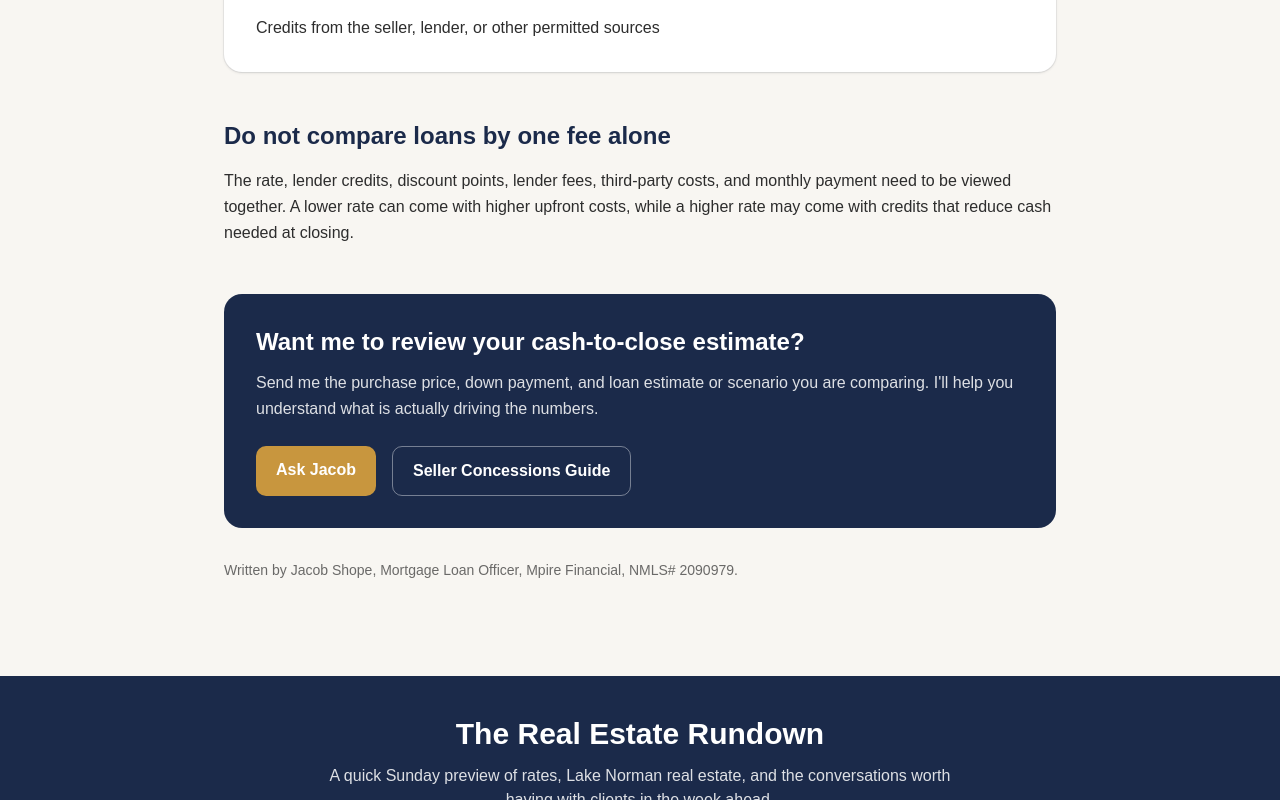
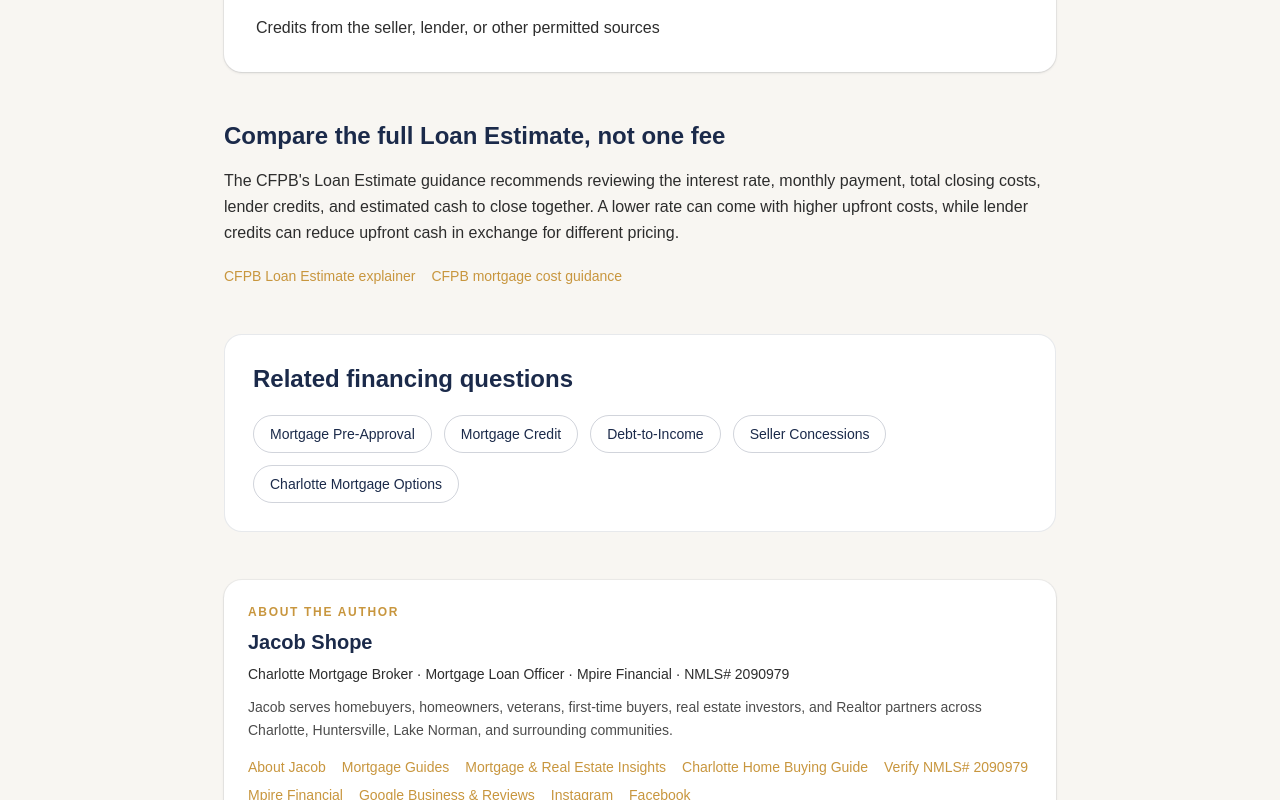
Before and after one commit to JLshope12/jacob-shope-mortgage, a Next.js app: page /mortgage-closing-costs-charlotte in a window 1280 px wide. Shown: the part 800-1600 px from the top of the page. Built offline with nearby package versions, Linux system fonts and the light colour scheme.

Commit message:
Strengthen closing costs page with CFPB sources and qualification links

```diff
--- a/app/mortgage-closing-costs-charlotte/page.tsx
+++ b/app/mortgage-closing-costs-charlotte/page.tsx
@@ -1,57 +1,93 @@
 import Link from "next/link";
+import { AuthorBox } from "@/components/seo/AuthorBox";
+
+const origin = "https://jacobshopemortgage.com";
+const pageUrl = `${origin}/mortgage-closing-costs-charlotte`;
+const CFPB_LOAN_ESTIMATE = "https://www.consumerfinance.gov/owning-a-home/loan-estimate/";
+const CFPB_MORTGAGE_COSTS = "https://www.consumerfinance.gov/ask-cfpb/what-costs-come-with-taking-out-a-mortgage-en-153/";
 
 export const metadata = {
   title: "Mortgage Closing Costs Charlotte NC | Jacob Shope",
   description:
     "Charlotte mortgage closing-cost guidance from Jacob Shope. Learn what can make up cash to close, how lender costs differ from prepaids, and what to compare before closing.",
   alternates: { canonical: "/mortgage-closing-costs-charlotte" },
+  authors: [{ name: "Jacob Shope", url: "/about" }],
+};
+
+const schema = {
+  "@context": "https://schema.org",
+  "@graph": [
+    {
+      "@type": "Article",
+      "@id": `${pageUrl}#article`,
+      headline: "Mortgage Closing Costs in Charlotte, NC",
+      author: { "@id": `${origin}/#jacob-shope` },
+      publisher: { "@id": `${origin}/#mpire-financial` },
+      mainEntityOfPage: { "@id": `${pageUrl}#webpage` },
+      dateModified: "2026-09-08",
+      citation: [CFPB_LOAN_ESTIMATE, CFPB_MORTGAGE_COSTS],
+    },
+    {
+      "@type": "WebPage",
+      "@id": `${pageUrl}#webpage`,
+      url: pageUrl,
+      name: "Mortgage Closing Costs in Charlotte, NC",
+      author: { "@id": `${origin}/#jacob-shope` },
+      isPartOf: { "@id": `${origin}/#website` },
+      about: [
+        { "@type": "Thing", name: "Mortgage closing costs" },
+        { "@type": "Thing", name: "Cash to close" },
+        { "@type": "Place", name: "Charlotte, North Carolina" },
+        { "@type": "Place", name: "Lake Norman, North Carolina" },
+      ],
+    },
+  ],
 };
 
 export default function MortgageClosingCostsCharlottePage() {
   return (
     <div className="bg-offwhite">
+      <script type="application/ld+json" dangerouslySetInnerHTML={{ __html: JSON.stringify(schema) }} />
       <section className="mx-auto max-w-4xl px-4 py-16 md:px-6 md:py-24 lg:px-8">
         <p className="font-semibold text-gold">Mortgage guidance from Jacob Shope</p>
-        <h1 className="mt-3 text-4xl font-bold tracking-tight text-navy md:text-5xl">
-          Mortgage Closing Costs in Charlotte, NC
-        </h1>
-        <p className="mt-6 text-lg leading-relaxed text-charcoal">
-          Buyers often use “closing costs” to describe every dollar due at closing, but cash to close can include several different categories. Understanding the difference helps you compare loan estimates and plan ahead.
-        </p>
-        <p className="mt-4 text-charcoal">
-          I&apos;m Jacob Shope, a Charlotte mortgage broker and Mortgage Loan Officer with Mpire Financial, NMLS# 2090979. I help buyers understand the full cash-to-close picture before they commit to a loan structure.
-        </p>
+        <h1 className="mt-3 text-4xl font-bold tracking-tight text-navy md:text-5xl">Mortgage Closing Costs in Charlotte, NC</h1>
+        <p className="mt-6 text-lg leading-relaxed text-charcoal">Buyers often use “closing costs” to describe every dollar due at closing, but cash to close can include several different categories. Understanding the difference helps you compare Loan Estimates and plan ahead.</p>
+        <p className="mt-4 text-charcoal">I&apos;m Jacob Shope, a Charlotte mortgage broker and Mortgage Loan Officer with Mpire Financial, NMLS# 2090979. I help buyers understand the full cash-to-close picture before they commit to a loan structure.</p>
 
         <section className="mt-12 rounded-2xl bg-white p-8 shadow-sm ring-1 ring-navy/5">
           <h2 className="text-2xl font-bold text-navy">What can make up cash to close?</h2>
           <ul className="mt-5 space-y-3 text-charcoal">
-            <li>Down payment</li>
-            <li>Lender and third-party closing costs</li>
-            <li>Title, attorney, appraisal, and recording-related charges</li>
-            <li>Prepaid interest</li>
-            <li>Homeowners insurance</li>
-            <li>Initial escrow deposits for taxes and insurance</li>
-            <li>Credits from the seller, lender, or other permitted sources</li>
+            <li>Down payment</li><li>Lender and third-party closing costs</li><li>Title, attorney, appraisal, and recording-related charges</li><li>Prepaid interest</li><li>Homeowners insurance</li><li>Initial escrow deposits for taxes and insurance</li><li>Credits from the seller, lender, or other permitted sources</li>
           </ul>
         </section>
 
         <section className="mt-12">
-          <h2 className="text-2xl font-bold text-navy">Do not compare loans by one fee alone</h2>
-          <p className="mt-4 leading-relaxed text-charcoal">
-            The rate, lender credits, discount points, lender fees, third-party costs, and monthly payment need to be viewed together. A lower rate can come with higher upfront costs, while a higher rate may come with credits that reduce cash needed at closing.
-          </p>
+          <h2 className="text-2xl font-bold text-navy">Compare the full Loan Estimate, not one fee</h2>
+          <p className="mt-4 leading-relaxed text-charcoal">The CFPB&apos;s Loan Estimate guidance recommends reviewing the interest rate, monthly payment, total closing costs, lender credits, and estimated cash to close together. A lower rate can come with higher upfront costs, while lender credits can reduce upfront cash in exchange for different pricing.</p>
+          <div className="mt-5 flex flex-wrap gap-4 text-sm font-medium">
+            <a href={CFPB_LOAN_ESTIMATE} target="_blank" rel="noopener noreferrer" className="text-gold hover:underline">CFPB Loan Estimate explainer</a>
+            <a href={CFPB_MORTGAGE_COSTS} target="_blank" rel="noopener noreferrer" className="text-gold hover:underline">CFPB mortgage cost guidance</a>
+          </div>
         </section>
+
+        <section className="mt-12 rounded-2xl border border-navy/10 bg-white p-7">
+          <h2 className="text-2xl font-bold text-navy">Related financing questions</h2>
+          <div className="mt-5 flex flex-wrap gap-3 text-sm font-medium">
+            <Link href="/mortgage-preapproval-charlotte" className="rounded-full border border-navy/20 px-4 py-2 text-navy hover:border-gold hover:text-gold">Mortgage Pre-Approval</Link>
+            <Link href="/mortgage-credit-score-charlotte" className="rounded-full border border-navy/20 px-4 py-2 text-navy hover:border-gold hover:text-gold">Mortgage Credit</Link>
+            <Link href="/mortgage-dti-charlotte" className="rounded-full border border-navy/20 px-4 py-2 text-navy hover:border-gold hover:text-gold">Debt-to-Income</Link>
+            <Link href="/seller-concessions-north-carolina" className="rounded-full border border-navy/20 px-4 py-2 text-navy hover:border-gold hover:text-gold">Seller Concessions</Link>
+            <Link href="/service-areas/charlotte" className="rounded-full border border-navy/20 px-4 py-2 text-navy hover:border-gold hover:text-gold">Charlotte Mortgage Options</Link>
+          </div>
+        </section>
+
+        <div className="mt-12"><AuthorBox /></div>
 
         <section className="mt-12 rounded-2xl bg-navy p-8 text-white">
           <h2 className="text-2xl font-bold">Want me to review your cash-to-close estimate?</h2>
-          <p className="mt-3 leading-relaxed text-white/85">Send me the purchase price, down payment, and loan estimate or scenario you are comparing. I&apos;ll help you understand what is actually driving the numbers.</p>
-          <div className="mt-6 flex flex-wrap gap-4">
-            <Link href="/contact" className="rounded-lg bg-gold px-5 py-3 font-semibold text-white hover:bg-gold/90">Ask Jacob</Link>
-            <Link href="/seller-concessions-north-carolina" className="rounded-lg border border-white/40 px-5 py-3 font-semibold text-white hover:bg-white hover:text-navy">Seller Concessions Guide</Link>
-          </div>
+          <p className="mt-3 leading-relaxed text-white/85">Send me the purchase price, down payment, and Loan Estimate or scenario you are comparing. I&apos;ll help you understand what is driving the numbers.</p>
+          <div className="mt-6 flex flex-wrap gap-4"><Link href="/contact" className="rounded-lg bg-gold px-5 py-3 font-semibold text-white hover:bg-gold/90">Ask Jacob</Link><Link href="/mortgage-guides" className="rounded-lg border border-white/40 px-5 py-3 font-semibold text-white hover:bg-white hover:text-navy">More Mortgage Guides</Link></div>
         </section>
-
-        <p className="mt-8 text-sm text-charcoal/70">Written by Jacob Shope, Mortgage Loan Officer, Mpire Financial, NMLS# 2090979.</p>
       </section>
     </div>
   );
```
